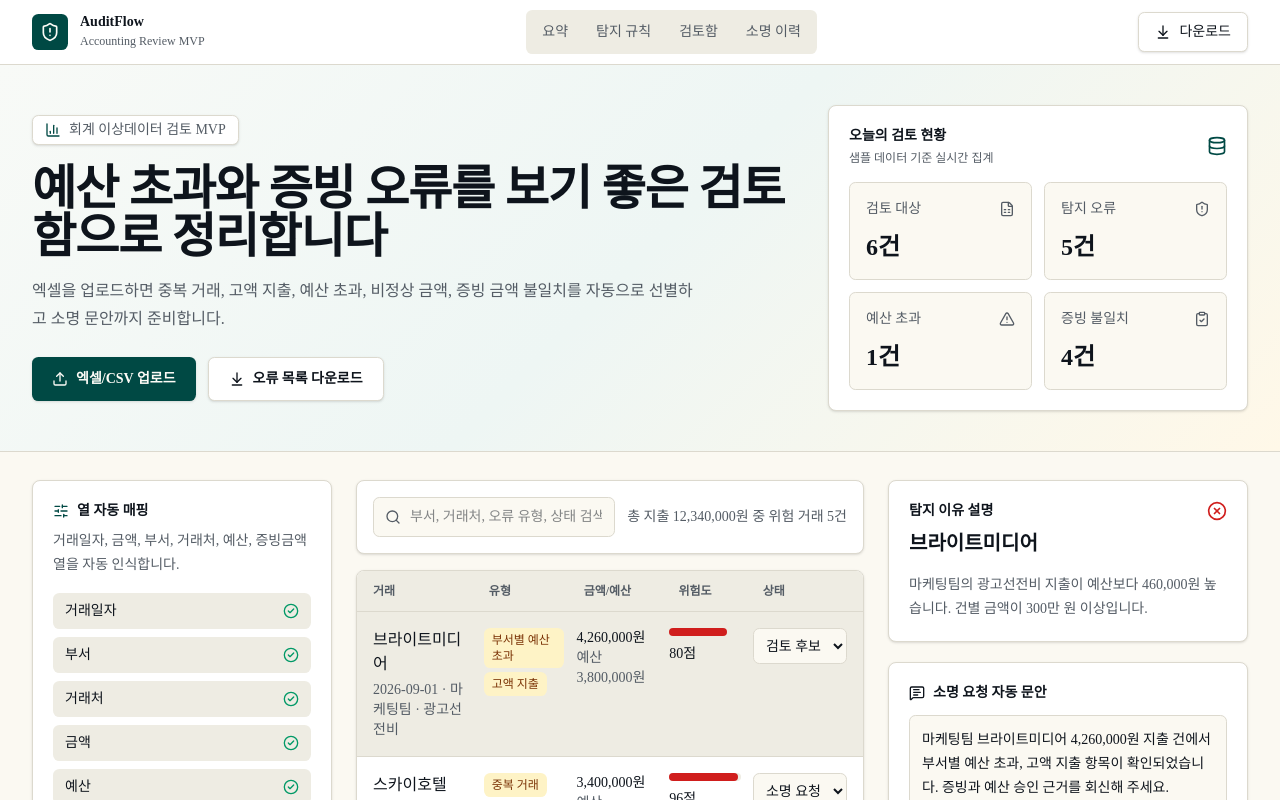
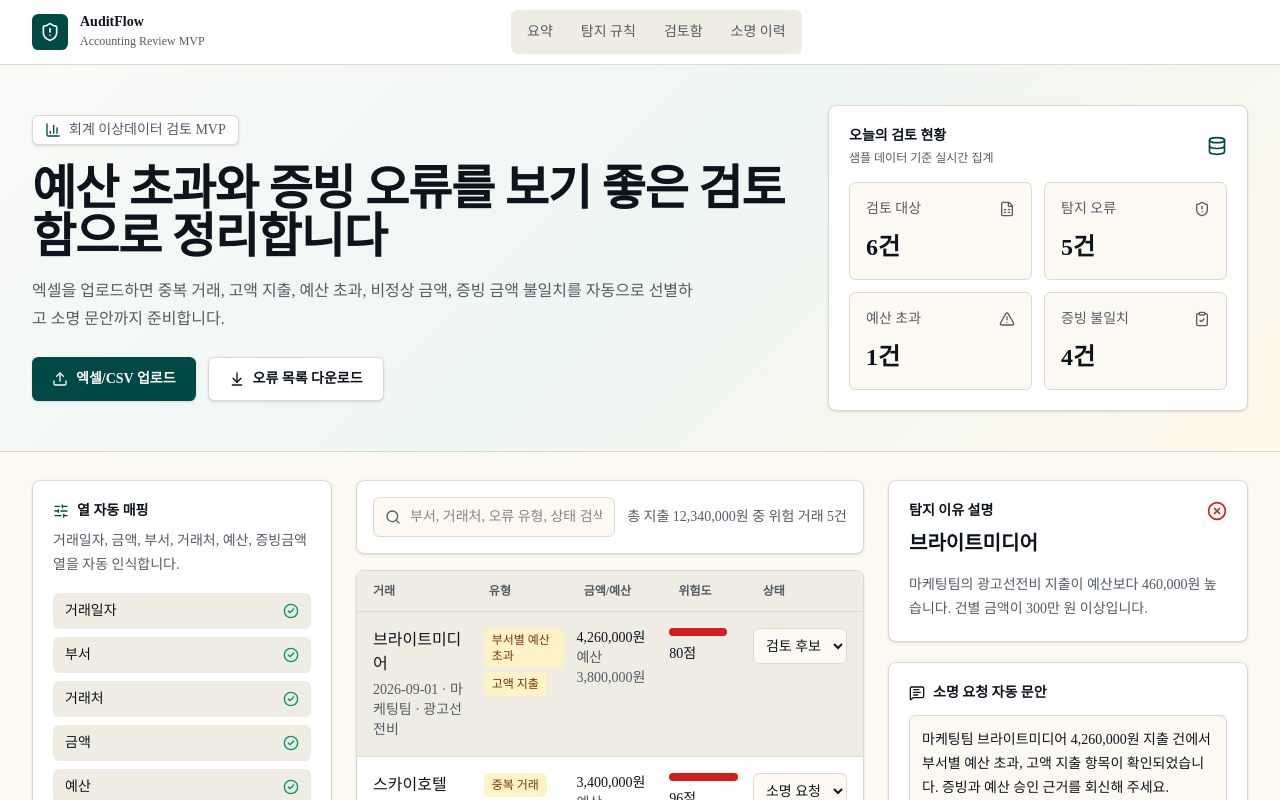
Before and after one commit to woo9451/accounting-review-mvp, a React (Vite) app: page / in a window 1280 px wide. Shown: the top 800 px of the page. Built offline with nearby package versions, Linux system fonts and the light colour scheme.

Commit message:
Remove duplicate header download button

```diff
--- a/app/page.tsx
+++ b/app/page.tsx
@@ -447,7 +447,7 @@ export default function Home() {
   return (
     <main className="min-h-screen bg-background text-foreground">
       <header className="sticky top-0 z-20 border-b bg-card/95 backdrop-blur">
-        <div className="mx-auto flex h-16 max-w-7xl items-center justify-between px-5 lg:px-8">
+        <div className="mx-auto flex h-16 max-w-7xl items-center justify-between gap-4 px-5 lg:px-8">
           <div className="flex items-center gap-3">
             <div className="flex h-9 w-9 items-center justify-center rounded-md bg-primary text-primary-foreground">
               <ShieldAlert className="h-5 w-5" />
@@ -470,14 +470,7 @@ export default function Home() {
               </a>
             ))}
           </nav>
-
-          <button
-            className="inline-flex h-10 items-center gap-2 rounded-md border bg-card px-4 text-sm font-medium shadow-sm"
-            onClick={() => downloadCsv(filteredFindings)}
-          >
-            <ArrowDownToLine className="h-4 w-4" />
-            다운로드
-          </button>
+          <div className="hidden w-[140px] lg:block" aria-hidden="true" />
         </div>
       </header>
 
```
